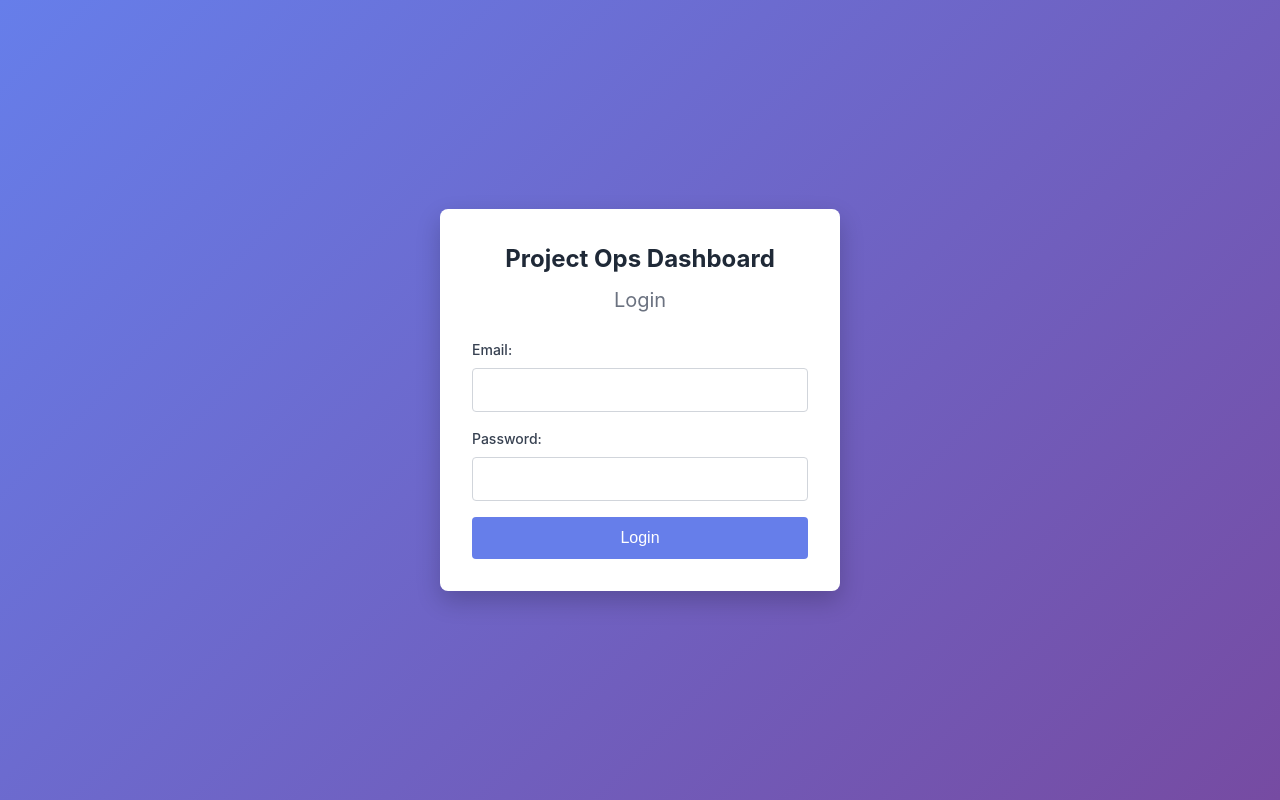
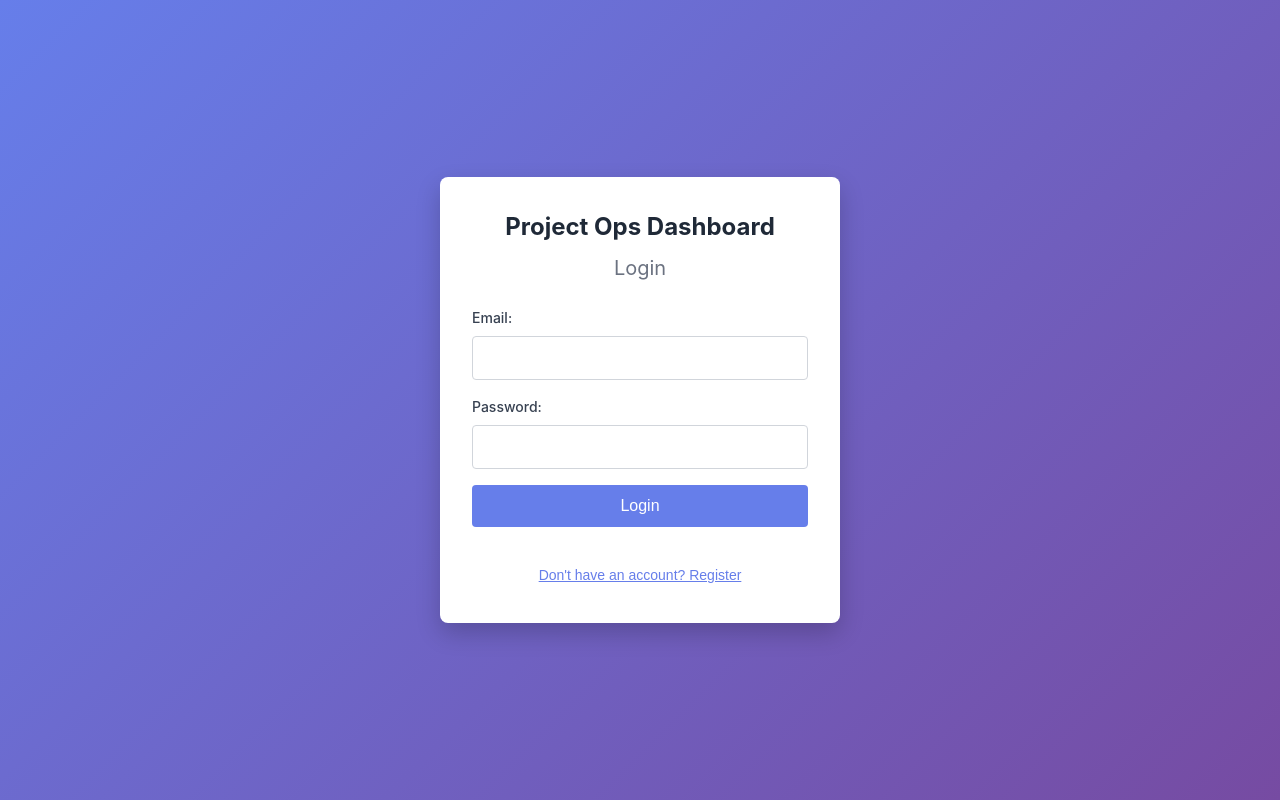
Before and after one commit to dotanscherzer/projects-Dasboard, a React (Vite) app in the folder frontend/: page /login in a window 1280 px wide. Built offline with nearby package versions, Linux system fonts and the light colour scheme; no server answers.

Commit message:
added register functionallity

```diff
--- a/frontend/src/api/client.ts
+++ b/frontend/src/api/client.ts
@@ -28,9 +28,16 @@ apiClient.interceptors.response.use(
   (response) => response,
   (error) => {
     if (error.response?.status === 401) {
-      localStorage.removeItem('token');
-      localStorage.removeItem('user');
-      window.location.href = '/login';
+      // Don't redirect if the request was to login/register endpoints
+      // Let those errors be handled by the component
+      const isAuthEndpoint = error.config?.url?.includes('/api/auth/login') ||
+                             error.config?.url?.includes('/api/auth/register');
+
+      if (!isAuthEndpoint) {
+        localStorage.removeItem('token');
+        localStorage.removeItem('user');
+        window.location.href = '/login';
+      }
     }
     return Promise.reject(error);
   }
--- a/frontend/src/pages/LoginPage.css
+++ b/frontend/src/pages/LoginPage.css
@@ -89,3 +89,28 @@
   opacity: 0.6;
   cursor: not-allowed;
 }
+
+.toggle-mode {
+  text-align: center;
+  margin-top: 1rem;
+}
+
+.toggle-button {
+  background: none;
+  border: none;
+  color: #667eea;
+  cursor: pointer;
+  font-size: 0.875rem;
+  text-decoration: underline;
+  padding: 0.5rem;
+  transition: color 0.2s;
+}
+
+.toggle-button:hover:not(:disabled) {
+  color: #5568d3;
+}
+
+.toggle-button:disabled {
+  opacity: 0.6;
+  cursor: not-allowed;
+}
--- a/frontend/src/pages/LoginPage.tsx
+++ b/frontend/src/pages/LoginPage.tsx
@@ -4,11 +4,13 @@ import { useAuth } from '../contexts/AuthContext';
 import './LoginPage.css';
 
 const LoginPage: React.FC = () => {
+  const [isLogin, setIsLogin] = useState(true);
+  const [username, setUsername] = useState('');
   const [email, setEmail] = useState('');
   const [password, setPassword] = useState('');
   const [error, setError] = useState('');
   const [loading, setLoading] = useState(false);
-  const { login } = useAuth();
+  const { login, register } = useAuth();
   const navigate = useNavigate();
 
   const handleSubmit = async (e: React.FormEvent) => {
@@ -17,22 +19,49 @@ const LoginPage: React.FC = () => {
     setLoading(true);
 
     try {
-      await login(email, password);
+      if (isLogin) {
+        await login(email, password);
+      } else {
+        await register(username, email, password);
+      }
       navigate('/');
     } catch (err: any) {
-      setError(err.message || 'Login failed');
+      // Extract error message from axios error response
+      const errorMessage = err.response?.data?.message || err.message || (isLogin ? 'Login failed' : 'Registration failed');
+      setError(errorMessage);
     } finally {
       setLoading(false);
     }
+  };
+
+  const toggleMode = () => {
+    setIsLogin(!isLogin);
+    setError('');
+    setUsername('');
+    setEmail('');
+    setPassword('');
   };
 
   return (
     <div className="login-page">
       <div className="login-container">
         <h1>Project Ops Dashboard</h1>
-        <h2>Login</h2>
+        <h2>{isLogin ? 'Login' : 'Register'}</h2>
         <form onSubmit={handleSubmit} className="login-form">
           {error && <div className="error-message">{error}</div>}
+          {!isLogin && (
+            <div className="form-group">
+              <label htmlFor="username">Username:</label>
+              <input
+                id="username"
+                type="text"
+                value={username}
+                onChange={(e) => setUsername(e.target.value)}
+                required={!isLogin}
+                disabled={loading}
+              />
+            </div>
+          )}
           <div className="form-group">
             <label htmlFor="email">Email:</label>
             <input
@@ -56,8 +85,18 @@ const LoginPage: React.FC = () => {
             />
           </div>
           <button type="submit" disabled={loading} className="login-button">
-            {loading ? 'Logging in...' : 'Login'}
+            {loading ? (isLogin ? 'Logging in...' : 'Registering...') : (isLogin ? 'Login' : 'Register')}
           </button>
+          <div className="toggle-mode">
+            <button
+              type="button"
+              onClick={toggleMode}
+              className="toggle-button"
+              disabled={loading}
+            >
+              {isLogin ? "Don't have an account? Register" : 'Already have an account? Login'}
+            </button>
+          </div>
         </form>
       </div>
     </div>
```
